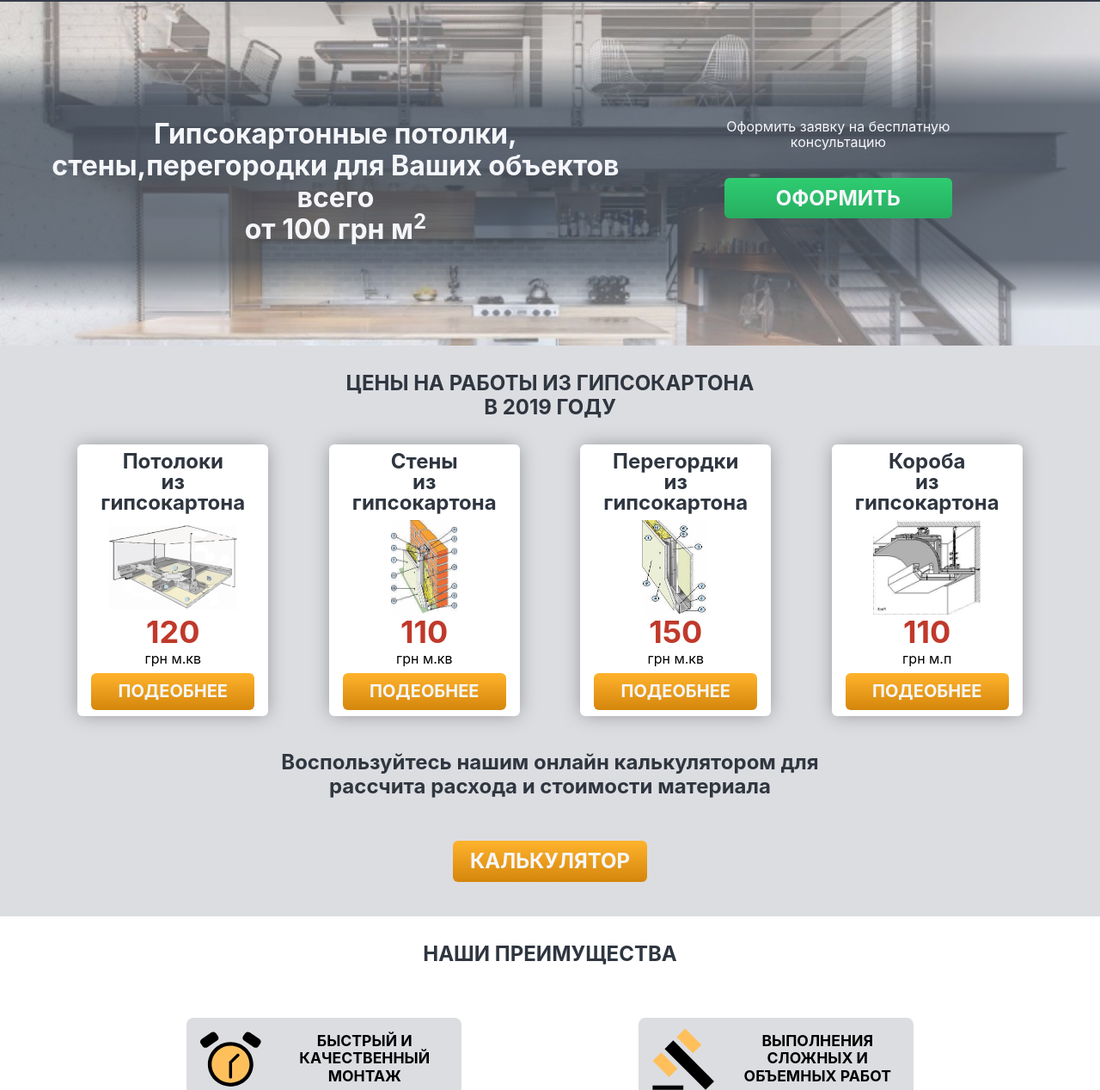
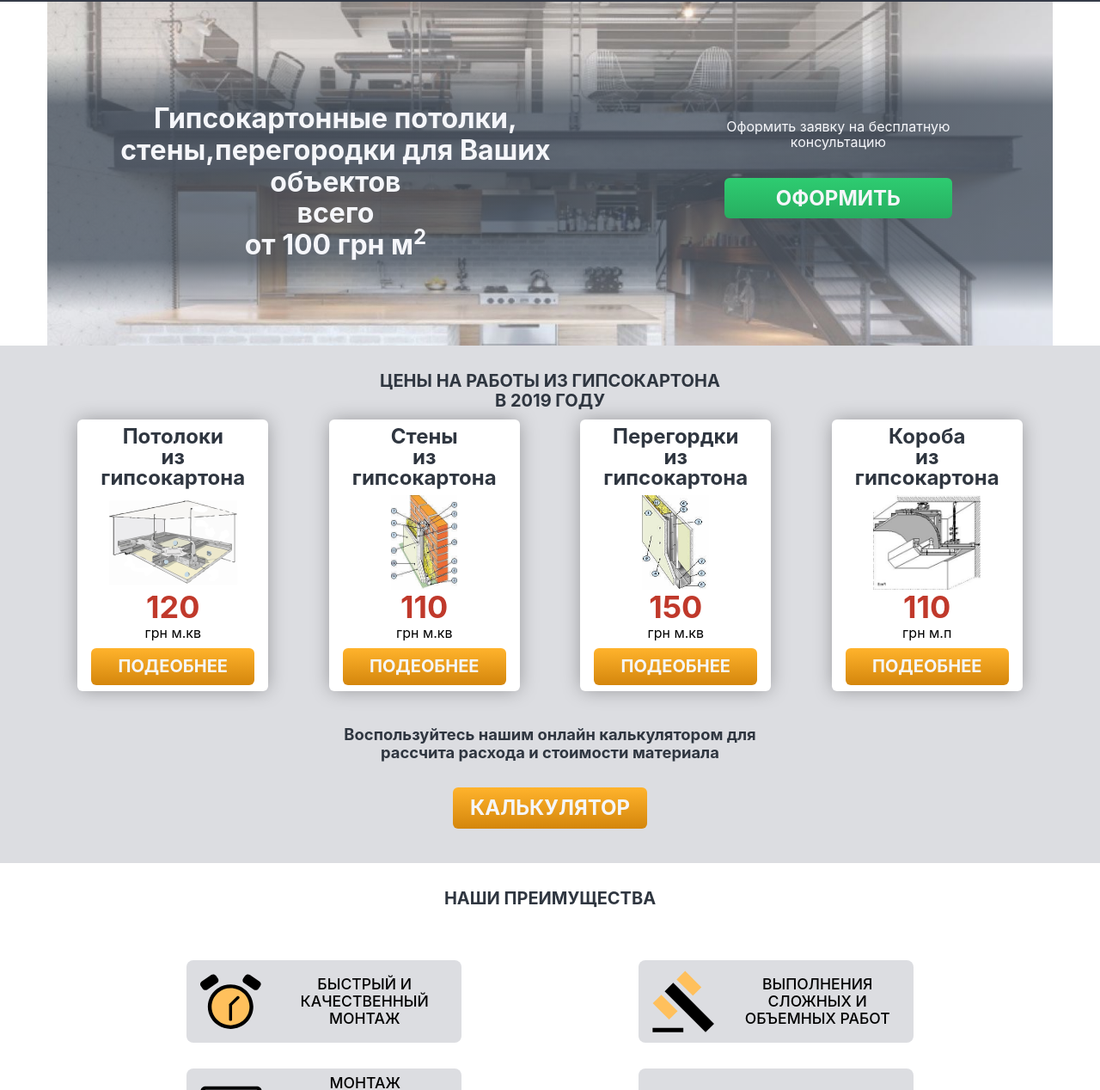
Before and after one commit to droboshok/mona, a plain HTML site: page index.html in a window 1280 px wide. Shown: the part 63-1331 px from the top of the page at 86% size. Drawn offline with Linux system fonts and the light colour scheme.

```diff
--- a/#source/styles/_header.scss
+++ b/#source/styles/_header.scss
@@ -19,6 +19,7 @@
 
     // .header__logo
     &__logo {
+        margin-left: 1rem;
         z-index: 3;
 
         @media screen and (max-width: $md4+px) {
@@ -136,7 +137,9 @@
 
         display: flex;
         align-items: center;
-
+          @media screen and (min-width: $md2+px) {
+                margin-right: 1rem;
+            }
         @media screen and (max-width: $md3+px) {
             display: block;
             margin: 100px 0px 0px 0px;
--- a/#source/styles/_hero.scss
+++ b/#source/styles/_hero.scss
@@ -1,5 +1,6 @@
 .hero {
-    width: 100%;
+    max-width: 1170px;
+    margin: 0 auto;
     min-height: 400px;
     background: url(../img/b_g1.jpg) center center no-repeat;
     background-size: cover;
@@ -51,7 +52,7 @@
 
     &__title h1 {
         color: $h1;
-
+        margin: 0.67em 1rem;
         @media screen and (max-width: $md3+px) {
             font-size: 1.75rem;
             margin-bottom: 0;
@@ -83,7 +84,12 @@
 
 
 }
-
+    .hero:before {
+ conten:'';
+ width: 100%;
+ position: absolute;
+ background-color: red;
+}
 
 .button {
     display: block;
--- a/#source/styles/_preim.scss
+++ b/#source/styles/_preim.scss
@@ -48,7 +48,7 @@
     margin-right: .5rem;
     text-transform: uppercase;
     p{
-      font-weight: 700;
+      font-weight: 500;
       font-size: 1.1rem;
     }
   }
--- a/#source/styles/_price.scss
+++ b/#source/styles/_price.scss
@@ -12,7 +12,7 @@
   }
   // .preim__title
   &__title {
-    padding: 30px 0px;
+    padding: 30px 0px 10px 0;
     color: $h2;
 
 
@@ -27,7 +27,7 @@
   }
   // .preim__calctitle
   &__calctitle {
-    padding: 40px 0px;
+    padding: 40px 0px 20px 0;
     color: $h2;
         @media screen and (max-width: $md3+px) {
               padding: 15px 0px;
--- a/#source/styles/_work.scss
+++ b/#source/styles/_work.scss
@@ -15,12 +15,15 @@
 
   // .work__line
   &__line {
-    width: 100%;
+   max-width: 1170px;
+   margin: 0 auto;
 
       &:nth-child(even){
       background-color: lighten($h2, 10%);
     }
-
+    &:last-child{
+    height: 2rem;
+}
   }
   // .work__block
   &__block {
--- a/#source/styles/style.scss
+++ b/#source/styles/style.scss
@@ -55,12 +55,12 @@
 }
 
   h2 {
-    font-size: 1.5rem;
+    font-size: 1.25rem;
     font-weight: 700;
     color: $h2
   }
     h3{
-    font-size: 1.25rem;
+    font-size: 1.15rem;
     font-weight: 700;
 
   }
--- a/index.html
+++ b/index.html
@@ -39,6 +39,7 @@
             </div>
         </div>
     </header>
+
     <section class="hero">
         <div class="hero__line">
             <div class="container">
@@ -104,7 +105,7 @@
                     </div>
                 </div>
                 <div class="price__calctitle">
-                    <h2>Воспользуйтесь нашим онлайн калькулятором для <br>рассчита расхода и стоимости материала</h2>
+                    <h3>Воспользуйтесь нашим онлайн калькулятором для <br>рассчита расхода и стоимости материала</h3>
                 </div>
                 <div class="price__btn btn">
                     <a href="#" class="link-btn">КАЛЬКУЛЯТОР</a>
@@ -369,7 +370,7 @@
 
                 </div>
                 <div class="work__name">
-                    <p></p>
+                    <p>&nbsp;</p>
                 </div>
             </div>
         </section>
```
Also changed, not shown: #source/kit/work.html (+1 -1 lines), css/style.css, 1 other file.
